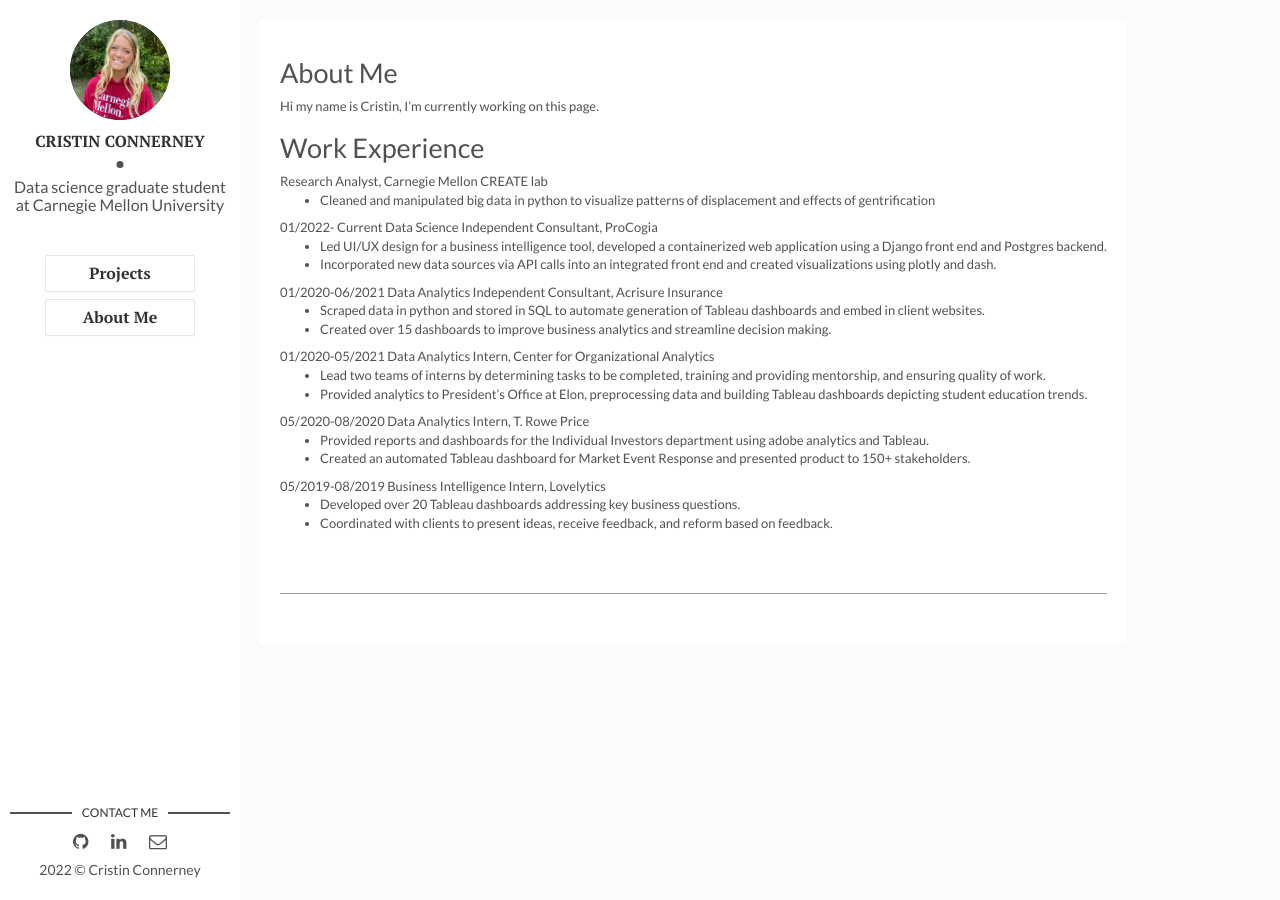
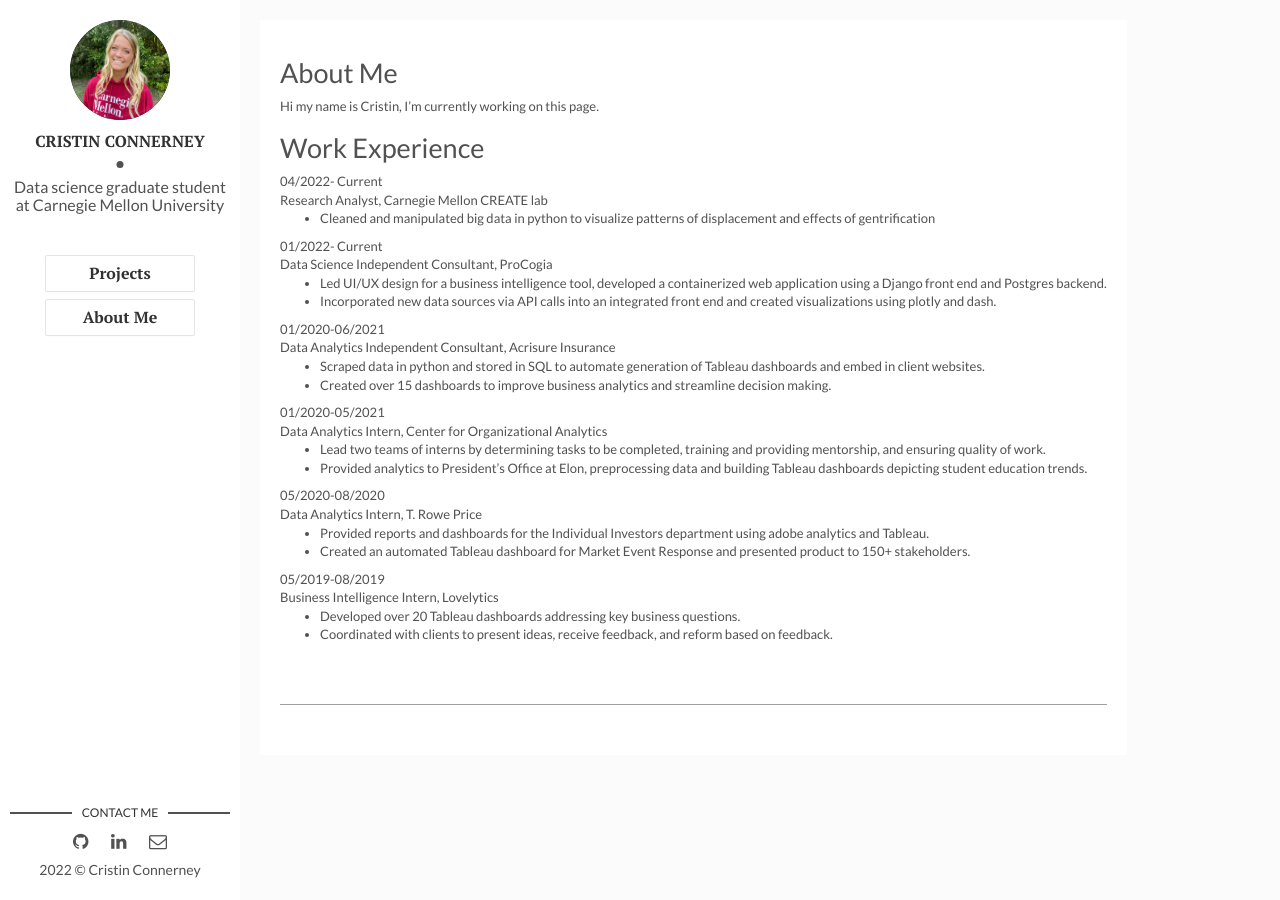
Before and after one commit to Cconnerney/cconnerney.github.io, a Jekyll site: the page built from _posts/2022-04-9-about.markdown, in a window 1280 px wide. Built offline with Jekyll 4.4.1, drawn with Linux system fonts in a browser that asks for light colours; nearby versions of some CDN libraries; library files that are not in the unit come from our copies.

Commit message:
Update 2022-04-9-about.markdown

```diff
--- a/_posts/2022-04-9-about.markdown
+++ b/_posts/2022-04-9-about.markdown
@@ -10,6 +10,7 @@
 
 ## Work Experience
 
+04/2022- Current
 Research Analyst, Carnegie Mellon CREATE lab
 * Cleaned and manipulated big data in python to visualize patterns of displacement and effects of gentrification
 
```
